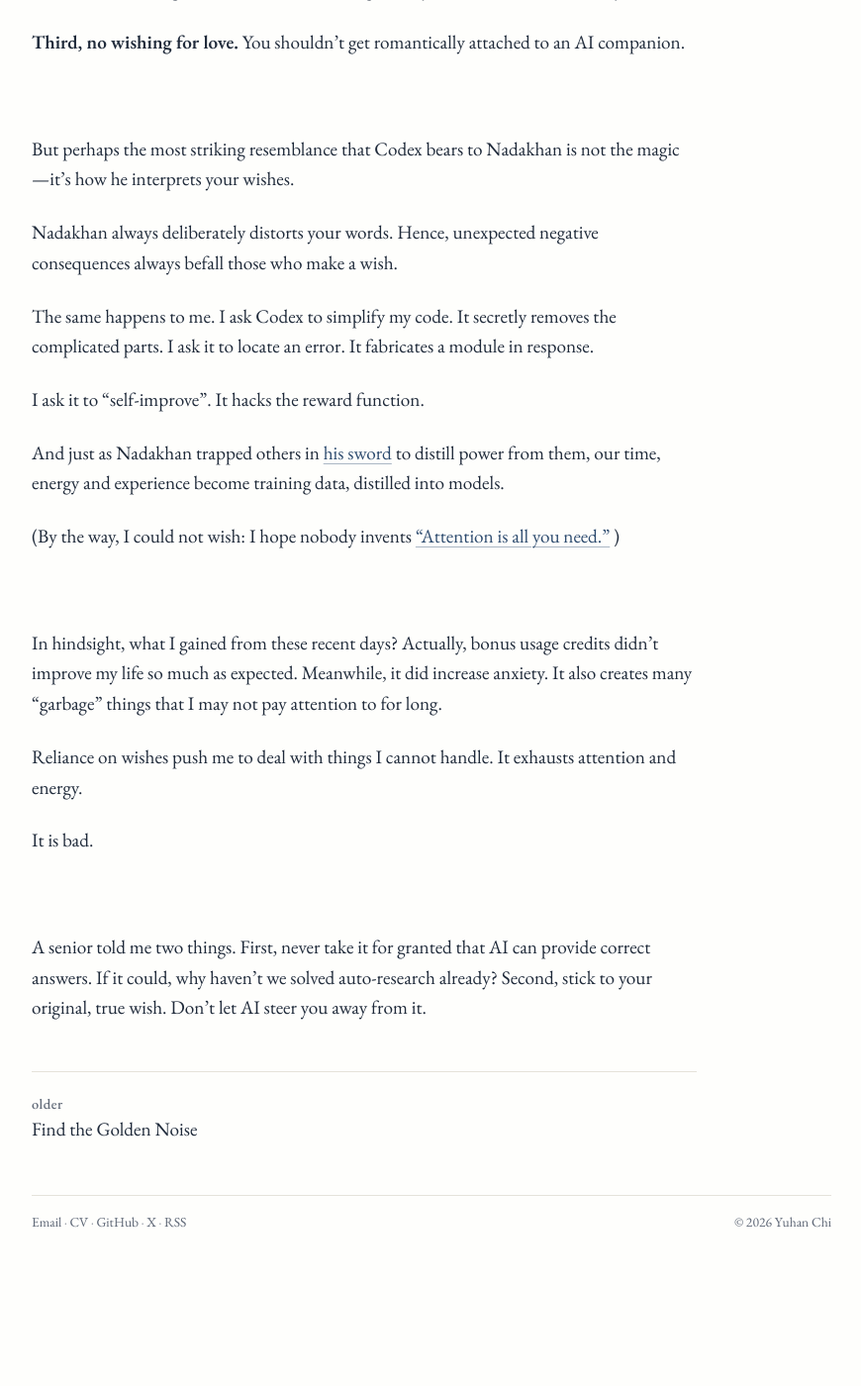
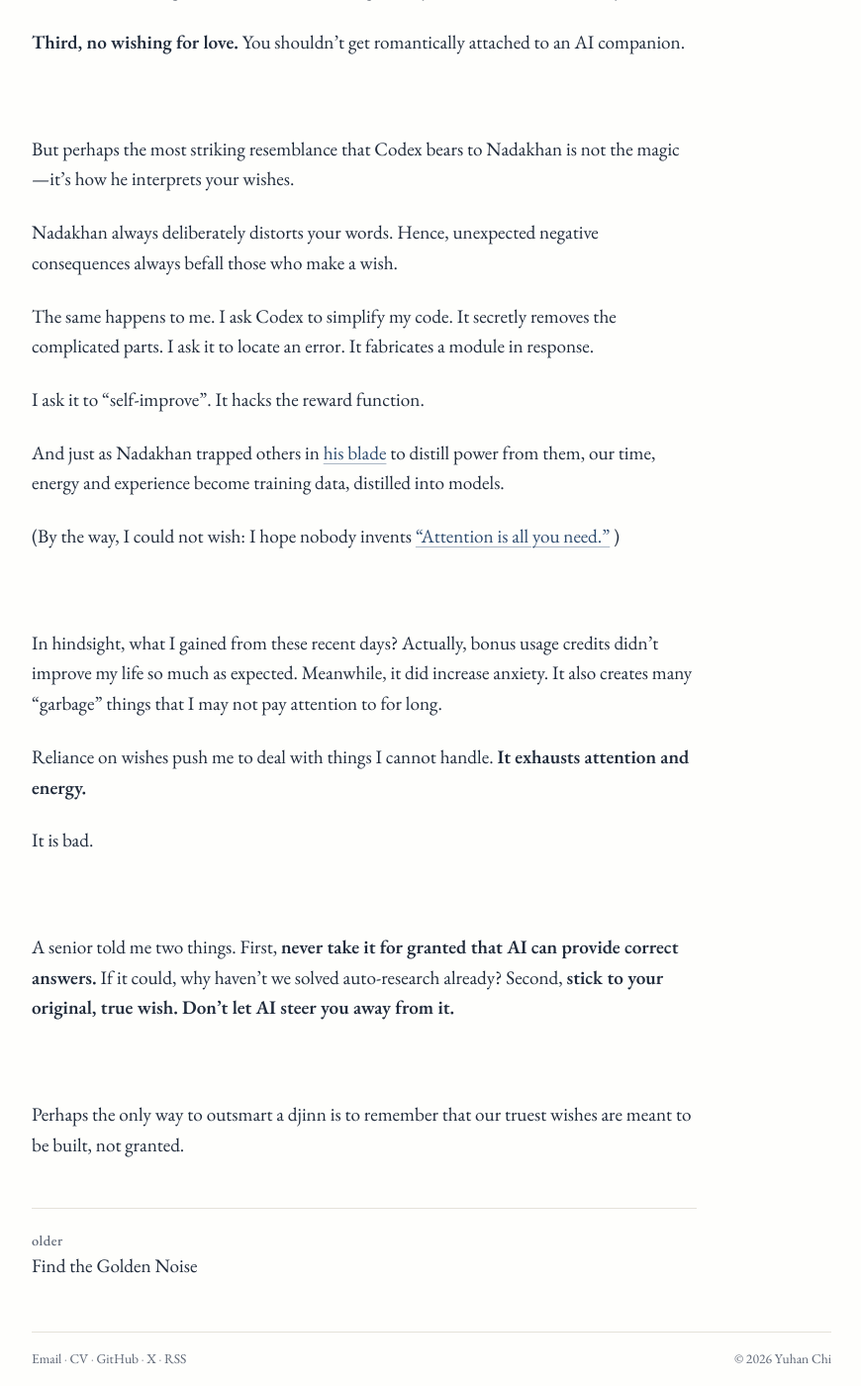
Before and after one commit to yuhanchi/yuhanchi.github.io, a Jekyll site: the page built from _posts/2026-10-31-the-curse-of-wishes.md, in a window 1280 px wide and 1400 px high, scrolled down 1127 px. Shown: the whole window at 99% size, without its empty margins (204-1074 px from the left). Built offline with Jekyll 4.4.1, drawn with Linux system fonts in a browser that asks for light colours; some web fonts are replaced; before the commit the page ends 2389 px from its top, so only the background shows below that.

Commit message:
Refine bold formatting and add closing line to The Curse of Wishes

```diff
--- a/_posts/2026-10-31-the-curse-of-wishes.md
+++ b/_posts/2026-10-31-the-curse-of-wishes.md
@@ -43,7 +43,7 @@ The same happens to me. I ask Codex to simplify my code. It secretly removes the
 
 I ask it to "self-improve". It hacks the reward function.
 
-And just as Nadakhan trapped others in [his sword](https://ninjago.fandom.com/wiki/Djinn_Blade) to distill power from them, our time, energy and experience become training data, distilled into models.
+And just as Nadakhan trapped others in [his blade](https://ninjago.fandom.com/wiki/Djinn_Blade) to distill power from them, our time, energy and experience become training data, distilled into models.
 
 (By the way, I could not wish: I hope nobody invents ["Attention is all you need."](https://arxiv.org/abs/1706.03762) )
 
@@ -51,10 +51,14 @@ And just as Nadakhan trapped others in [his sword](https://ninjago.fandom.com/wi
 
 In hindsight, what I gained from these recent days? Actually, bonus usage credits didn't improve my life so much as expected. Meanwhile, it did increase anxiety. It also creates many "garbage" things that I may not pay attention to for long.
 
-Reliance on wishes push me to deal with things I cannot handle. It exhausts attention and energy.
+Reliance on wishes push me to deal with things I cannot handle. **It exhausts attention and energy.**
 
 It is bad.
 
 <br>
 
-A senior told me two things. First, never take it for granted that AI can provide correct answers. If it could, why haven't we solved auto-research already? Second, stick to your original, true wish. Don't let AI steer you away from it.
+A senior told me two things. First, **never take it for granted that AI can provide correct answers.** If it could, why haven't we solved auto-research already? Second, **stick to your original, true wish. Don't let AI steer you away from it.**
+
+<br>
+
+Perhaps the only way to outsmart a djinn is to remember that our truest wishes are meant to be built, not granted.
```
